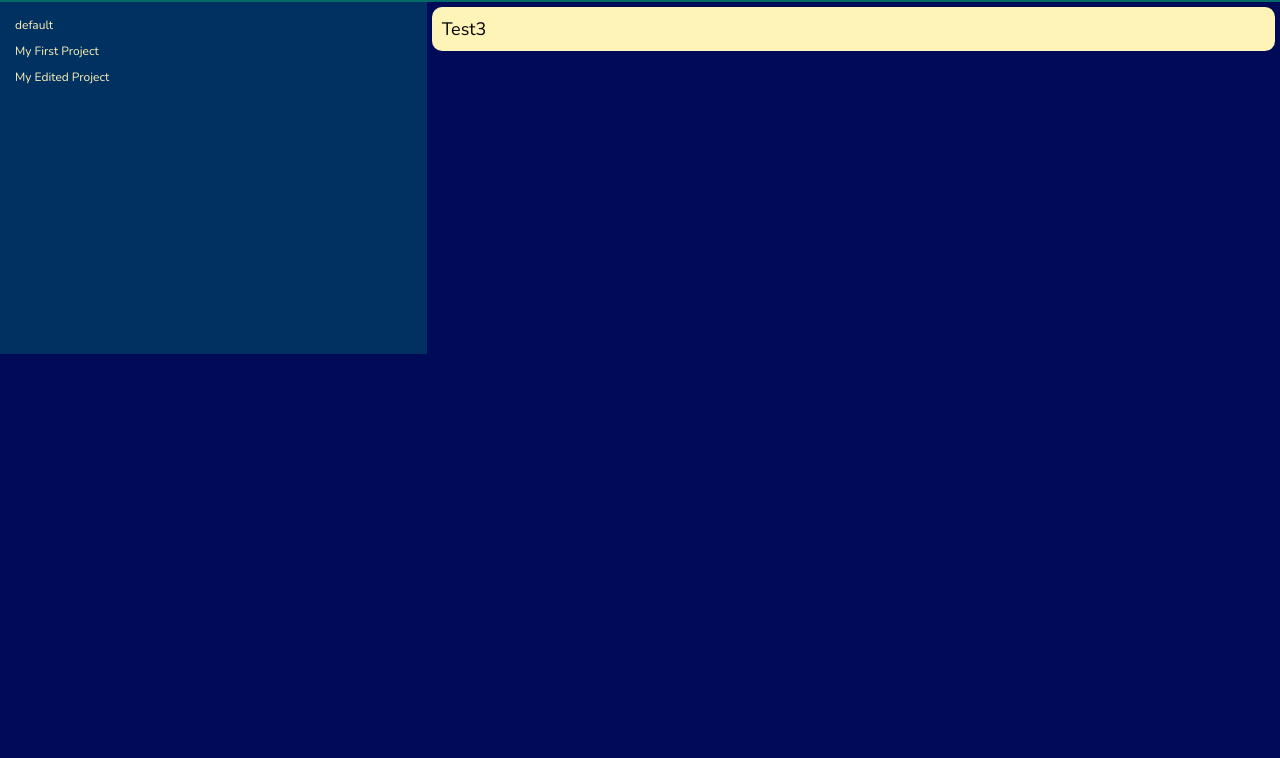
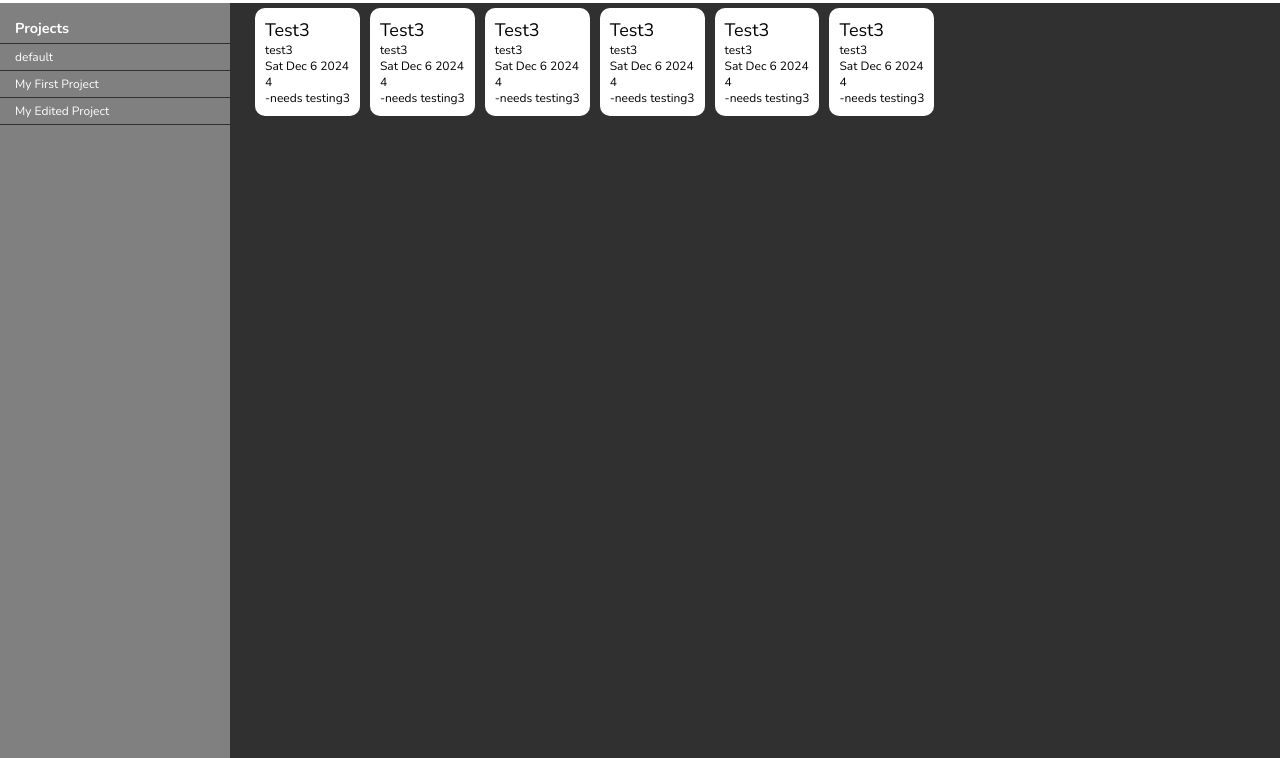
Before and after one commit to bcamili/odin-todo-list, a website built with webpack: page src/template.html in a window 1280 px wide. Shown: the part 42-800 px from the top of the page. Built offline with nearby package versions, Linux system fonts and the light colour scheme; a web font is replaced by a local one.

Commit message:
sidebar now slides out of and into view, based on size, button

```diff
--- a/src/Model/model.js
+++ b/src/Model/model.js
@@ -5,6 +5,11 @@ export const model = (function(){
 
     const defaultProject = createProject("default");
     projects.push(defaultProject);
+    defaultProject.addTodo("Test3", "test3", new Date(), 4, "-needs testing3");
+    defaultProject.addTodo("Test3", "test3", new Date(), 4, "-needs testing3");
+    defaultProject.addTodo("Test3", "test3", new Date(), 4, "-needs testing3");
+    defaultProject.addTodo("Test3", "test3", new Date(), 4, "-needs testing3");
+    defaultProject.addTodo("Test3", "test3", new Date(), 4, "-needs testing3");
     defaultProject.addTodo("Test3", "test3", new Date(), 4, "-needs testing3");
 
     const getAllProjects = () => projects;
--- a/src/Model/todos.js
+++ b/src/Model/todos.js
@@ -6,7 +6,14 @@ export const createTodo = (projectID, title, description, dueDate, priority, not
     const getProjectID = () => projectID;
     const getTitle = () =>  title;
     const getDescription = () =>  description;
-    const getDueDate = () =>  dueDate;
+    const getDueDate = () =>  {
+        const day = getDayName(dueDate.getDay());
+        const dayOfMonth = dueDate.getDate();
+        const month = getMonthName(dueDate.getMonth());
+        const year = dueDate.getFullYear();
+
+        return `${day} ${month} ${dayOfMonth} ${year}`;
+    };
     const getPriority = () =>  priority;
     const getNotes = () =>  notes;
 
@@ -29,5 +36,15 @@ export const createTodo = (projectID, title, description, dueDate, priority, not
             `);
     }
 
+    const getMonthName = (month) =>{
+        const months = ["Jan", "Feb", "Mar", "Apr", "May", "Jun", "Jul", "Aug", "Sep", "Oct", "Nov", "Dec"];
+        return months[month];
+    }
+
+    const getDayName = (day) =>{
+        const days = ["Mon", "Tue", "Wed", "Thu", "Fri", "Sat", "Sun"];
+        return days[day];
+    }
+
     return {getID, getProjectID, getTitle, getDescription, getDueDate, getPriority, getNotes, printTodo, editTodo};
 }
--- a/src/View/UIELements.js
+++ b/src/View/UIELements.js
@@ -13,7 +13,7 @@ export const getHeaderDiv = (user) => {
     header.appendChild(usernameDiv);
     const username = document.createElement("p");
     username.id = "username";
-    username.textContent = user.name;
+    username.textContent = "by " + user.name;
     usernameDiv.appendChild(username);
 
     return header;
@@ -34,7 +34,6 @@ export const getSidebarDiv = (projects, handler) => {
 }
 
 export const getContentDiv = (todos) => {
-
     const todoList = document.createElement("div");
     todoList.id = "todoList";
     todos.forEach(todo => {
--- a/src/View/todoRenderer.js
+++ b/src/View/todoRenderer.js
@@ -1,13 +1,33 @@
 export const renderTodo = (todo) => {
     const todoDiv = document.createElement("div");
     todoDiv.classList = "todoDiv";
+
     const todoTitleDiv = document.createElement("div");
     todoTitleDiv.classList = "todoTitleDiv";
-    const todoTitle = document.createElement("p");
-    todoTitle.classList = "todoTitle";
-    todoTitle.textContent = todo.getTitle();
-    todoTitleDiv.appendChild(todoTitle);
+    todoTitleDiv.textContent = todo.getTitle();
+
+    const descriptionDiv = document.createElement("div");
+    descriptionDiv.classList = "descriptionDiv"
+    descriptionDiv.textContent = todo.getDescription();
+
+    const dueDateDiv = document.createElement("div");
+    dueDateDiv.classList = "dueDateDiv"
+    dueDateDiv.textContent = todo.getDueDate();
+
+    const priorityDiv = document.createElement("div");
+    priorityDiv.classList = "priorityDiv"
+    priorityDiv.textContent = todo.getPriority();
+
+    const notesDiv = document.createElement("div");
+    notesDiv.classList = "notesDiv"
+    notesDiv.textContent = todo.getNotes();
+
     todoDiv.appendChild(todoTitleDiv);
+    todoDiv.appendChild(descriptionDiv);
+    todoDiv.appendChild(dueDateDiv);
+    todoDiv.appendChild(priorityDiv);
+    todoDiv.appendChild(notesDiv);
+
 
     return todoDiv;
 }
--- a/src/View/view.js
+++ b/src/View/view.js
@@ -8,16 +8,39 @@ export const view =(function () {
     const headerDiv = document.createElement("div");
     headerDiv.id = "headerDiv";
     appDiv.appendChild(headerDiv);
+
+    const contentDiv = document.createElement("div");
+    contentDiv.id = "contentDiv";
+    contentDiv.classList = "contentDiv";
+    appDiv.appendChild(contentDiv);
+
     const sideBarDiv = document.createElement("div");
     sideBarDiv.id = "sideBarDiv";
+    sideBarDiv.classList = "sideBarDiv";
+
+    const sideBarTitle = document.createElement("div");
+    sideBarTitle.id = "sideBarTitle";
+    sideBarTitle.textContent="Projects"
+    sideBarDiv.appendChild(sideBarTitle);
+
+    const sideBarButton = document.createElement("div");
+    sideBarButton.id = "sideBarButton";
+    sideBarButton.textContent = ">"
+    sideBarButton.addEventListener("click", () =>{
+        sideBarButton.textContent = sideBarButton.textContent == ">" ? sideBarButton.textContent = "<" : sideBarButton.textContent = ">";
+        sideBarDiv.classList.toggle("open");
+        contentDiv.classList.toggle("open");
+    });
+    sideBarTitle.appendChild(sideBarButton);
+
     appDiv.appendChild(sideBarDiv);
-    const contentDiv = document.createElement("div");
-    contentDiv.id = "contentDiv";
-    appDiv.appendChild(contentDiv);
 
-    headerDiv.classList = "redBox"
-    sideBarDiv.classList = "redBox"
-    contentDiv.classList = "redBox"
+
+
+
+    headerDiv.classList += " redBox"
+    sideBarDiv.classList += " redBox"
+    contentDiv.classList += " redBox"
 
 
     const renderUI = (user, projects, projectHandler, defaultTodos) => {
@@ -26,8 +49,12 @@ export const view =(function () {
         contentDiv.appendChild(getContentDiv(defaultTodos));
     }
 
-    const renderTodos = (todos) =>{
-        contentDiv.innerHTML = ""
+    const renderTodos = (projectTitle, todos) =>{
+        contentDiv.innerHTML = "";
+        const title = document.createElement("div");
+        title.id = "projectTitle";
+        title.textContent = projectTitle;
+        contentDiv.appendChild(title);
         contentDiv.appendChild(getContentDiv(todos));
     }
 
--- a/src/controller.js
+++ b/src/controller.js
@@ -17,7 +17,7 @@ export const controller = (function(){
     const projectHandler = (projectID) =>{
         const project = model.getProjectByID(projectID);
         const todos = project.getAllTodos();
-        view.renderTodos(todos);
+        view.renderTodos(project.getTitle(),todos);
     }
 
     return {init};
--- a/src/style.css
+++ b/src/style.css
@@ -1,8 +1,8 @@
 html{
-    --backgroundColor: #000B58;
-    --darkColor: #003161;
-    --middleColor: #006A67;
-    --highlightColor: #FFF4B7;
+    --backgroundColor: #303030;
+    --darkColor: #000000;
+    --middleColor: #808080;
+    --highlightColor: #FFFFFF;
 
     font-family: "Nunito";
     font-size: 12px;
@@ -14,20 +14,33 @@ html{
 
 body{
     background-color: var(--backgroundColor);
-    margin: 0;
+}
+
+html,body{
+    height: 100%;
+    margin: 0%;
 }
 
 #app{
+    height: 100%;
     display: grid;
-    grid-template-columns: 1fr 2fr ;
-    grid-template-rows: 1fr 8fr;
+    grid-template-columns: minmax(106px, 1fr) minmax(214px, 2fr) ;
+    grid-template-rows: 45px auto ;
     grid-template-areas:
         "headerDiv headerDiv"
         "sideBarDiv contentDiv";
+    transition: grid-template-columns 0.3s ease;
 }
 
+@media (min-width:690px){
+    #app{
+        grid-template-columns: 230px 1fr ;
+    }
+}
+
+
 #headerDiv{
-    background-color: var(--middleColor);
+    background-color: var(--highlightColor);
     grid-area: headerDiv;
 }
 
@@ -37,7 +50,7 @@ body{
 }
 
 #logoDiv{
-    color: var(--highlightColor);
+    color: var(--darkColor);
     font-size: 1.5rem;
     font-weight: bold;
     display: flex;
@@ -54,45 +67,91 @@ body{
 }
 
 #username{
-    color: var(--highlightColor);
+    color: var(--darkColor);
     font-size: 1.1rem;
+    font-weight: bold;
     text-align: right;
     margin: 0;
 }
 
 #sideBarDiv{
-    background-color: var(--darkColor);
+    background-color: var(--middleColor);
     grid-area: sideBarDiv;
     padding-top: 10px;
 }
 
-#contentDiv{
-    grid-area: contentDiv;
+.sideBarDiv{
+    position: relative;
+    transform: translateX(0);
+    transition: transform 0.3s ease;
 }
 
-.todoDiv{
-    background-color: var(--highlightColor);
-    padding: 10px;
-    margin: 5px;
-    border-radius: 10px;
+@media (max-width: 500px){
+
+    .sideBarDiv {
+        transform: translateX(calc(-1 * calc(100% - 20px)));
+    }
+
+    .sideBarDiv.open{
+        transform: translateX(0);
+    }
+
+    .contentDiv {
+        transform: translateX(calc(-1 * calc(50% - 20px)));
+    }
+
+    .contentDiv.open{
+        transform: translateX(0);
+    }
+}
+
+@media (min-width: 500px){
+    #sideBarButton{
+        visibility: hidden;
+    }
+}
+
+#sideBarTitle{
+    display: flex;
+    font-weight: bold;
+    justify-content: space-between;
+    color: var(--highlightColor);
+    padding: 5px 0px 5px 15px;
+    font-size: 1.2rem;
+    border-bottom:  1px solid var(--backgroundColor);
 }
 
 
-.todoTitleDiv{
 
+#sideBarButton{
+    display: flex;
+    justify-content: center;
+    align-items: center;
+    min-width: 40px;
+    min-height: 40px;
+    position: absolute;
+    top: 10px;
+    right: -10px;
+    margin: 0px -10px 0px 10px;
+    padding: 0;
+    background-color: var(--darkColor);
+    color: var(--highlightColor);
+    border-radius: 30px;
+    border: 5px solid var(--middleColor);
+    font-weight: bold;
+    font-size: 1.5rem;
 }
 
-.todoTitle{
-    font-size: 1.5rem;
-    margin: 0;
-}
+
+
 
 .projectDiv{
     padding: 5px 15px;
+    border-bottom:  1px solid var(--backgroundColor);
 }
 
 .projectDiv:hover{
-    background-color: var(--middleColor);
+    background-color: var(--backgroundColor);
 }
 
 .projectTitleDiv{
@@ -103,3 +162,49 @@ body{
     color: var(--highlightColor);
     margin: 0;
 }
+
+#todoList{
+    display: flex;
+    flex-wrap: wrap;
+}
+
+.contentDiv{
+    transition: transform 0.3s ease;
+}
+
+#contentDiv{
+    grid-area: contentDiv;
+    padding-left: 20px;
+}
+
+#projectTitle{
+    color: var(--highlightColor);
+    font-size: 2rem;
+    padding: 15px;
+}
+
+.todoDiv{
+    background-color: var(--highlightColor);
+    padding: 10px;
+    margin: 5px;
+    border-radius: 10px;
+/*     width: minmax(100px, 200px);
+ */}
+
+
+.todoTitleDiv{
+    font-size: 1.5rem;
+    margin: 0;
+}
+
+.descriptionDiv{
+
+}
+
+.priorityDiv{
+
+}
+
+.notesDiv{
+
+}
```
